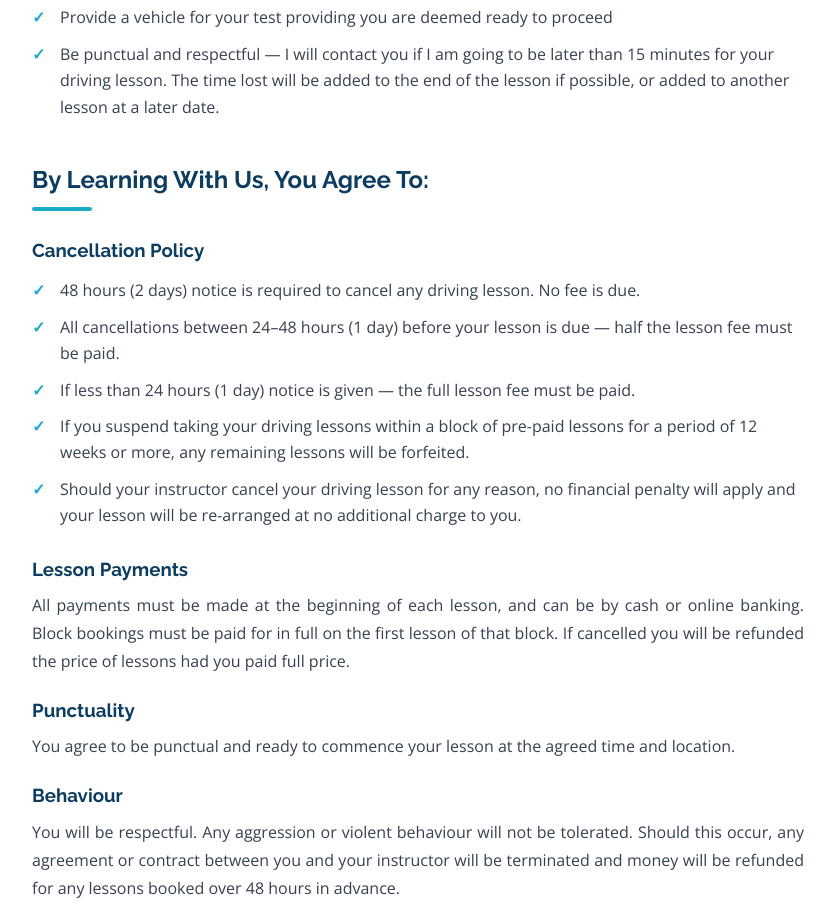
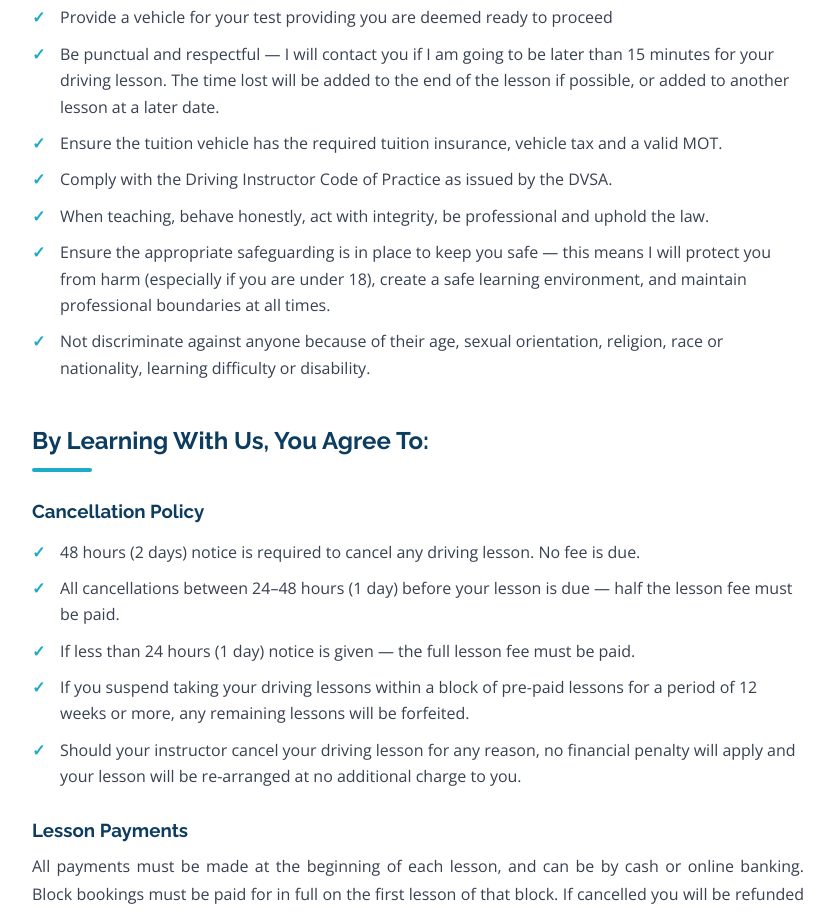
Before and after one commit to mikehinton-wq/mods-website, a React (Vite) app: page /terms in a window 1280 px wide. Shown: the part 840-1753 px from the top of the page, without its empty margins (222-1057 px from the left). Built offline with nearby package versions, Linux system fonts and the light colour scheme.

Commit message:
Update site

```diff
--- a/src/pages/Terms.jsx
+++ b/src/pages/Terms.jsx
@@ -40,6 +40,11 @@ export default function Terms() {
             <li>Base any recommendation for test application upon an honest and objective appraisal of your progress. I reserve the right to withdraw the use of my car for tests without prior notice, should you prove to be unsafe and not up to test standard.</li>
             <li>Provide a vehicle for your test providing you are deemed ready to proceed</li>
             <li>Be punctual and respectful — I will contact you if I am going to be later than 15 minutes for your driving lesson. The time lost will be added to the end of the lesson if possible, or added to another lesson at a later date.</li>
+            <li>Ensure the tuition vehicle has the required tuition insurance, vehicle tax and a valid MOT.</li>
+            <li>Comply with the Driving Instructor Code of Practice as issued by the DVSA.</li>
+            <li>When teaching, behave honestly, act with integrity, be professional and uphold the law.</li>
+            <li>Ensure the appropriate safeguarding is in place to keep you safe — this means I will protect you from harm (especially if you are under 18), create a safe learning environment, and maintain professional boundaries at all times.</li>
+            <li>Not discriminate against anyone because of their age, sexual orientation, religion, race or nationality, learning difficulty or disability.</li>
           </ul>
 
           <h2 style={{ marginBottom: 12 }}>By Learning With Us, You Agree To:</h2>
```
